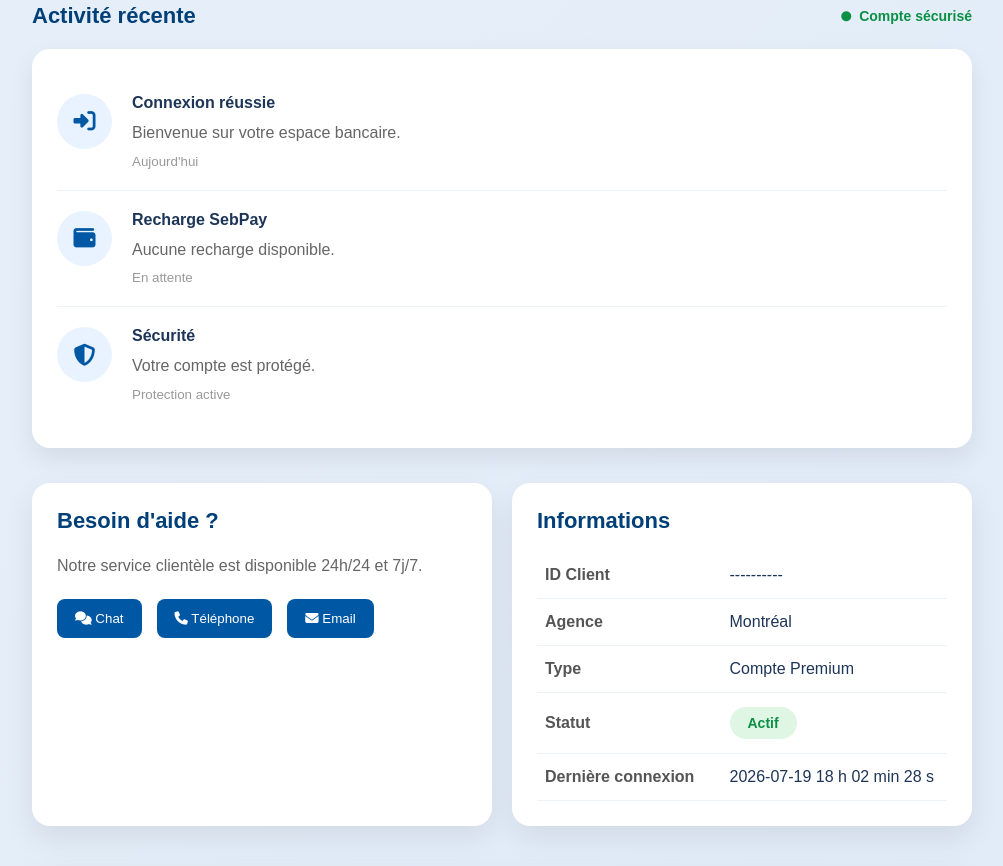
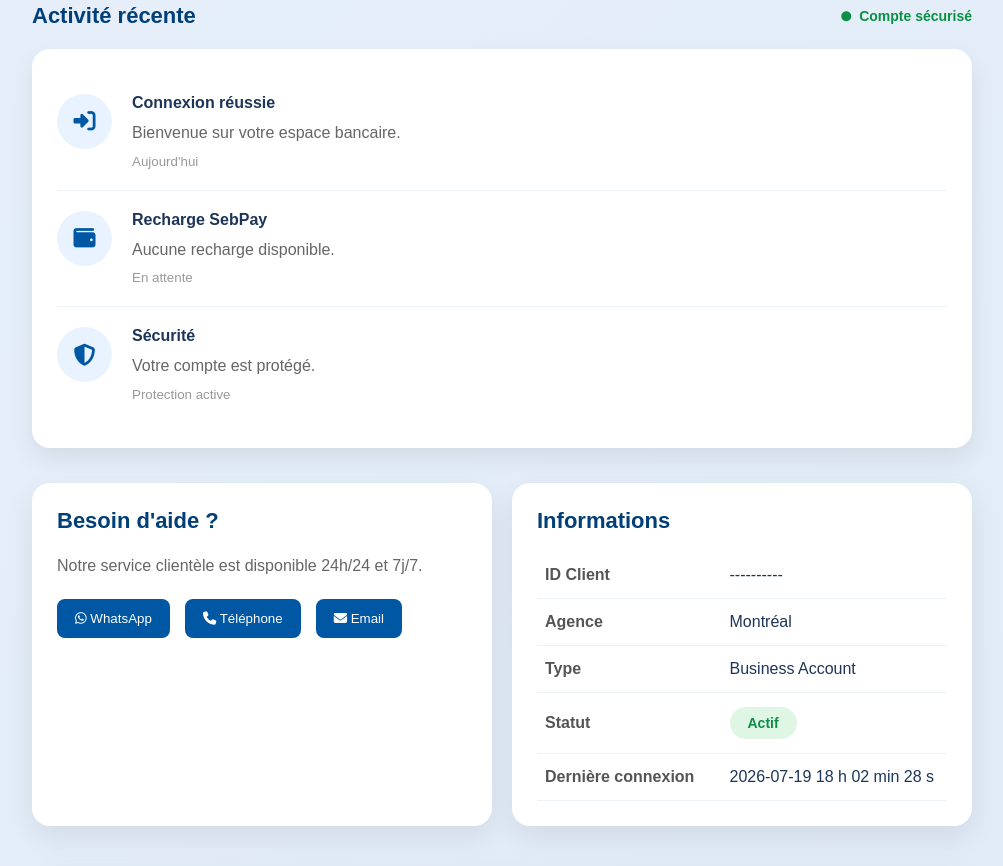
Before and after one commit to royalbankca/canada, a website: page dashboard.html in a window 1280 px wide. Shown: the part 2968-3834 px from the top of the page, without its empty margins (273-1276 px from the left). Drawn offline with Linux system fonts and the light colour scheme.

Commit message:
Update dashboard.html

```diff
--- a/dashboard.html
+++ b/dashboard.html
@@ -457,16 +457,14 @@ Informations personnelles
 <tr>
 
 <td>Type de compte</td>
-
-<td>Compte Premium</td>
+<td id="accountType">Business Account</td>
 
 </tr>
 
 <tr>
 
 <td>Devise</td>
-
-<td>CAD ($)</td>
+<td id="currency">CAD</td>
 
 </tr>
 
@@ -484,10 +482,8 @@ Informations personnelles
 
 <td>
 
-<span class="status active">
-
-Compte vérifié
-
+<span id="accountStatus" class="status active">
+Active
 </span>
 
 </td>
@@ -922,28 +918,19 @@ Notre service clientèle est disponible 24h/24 et 7j/7.
 
 <div class="support-actions">
 
-<button>
-
-<i class="fas fa-comments"></i>
-
-Chat
-
+<button id="btnWhatsapp">
+<i class="fab fa-whatsapp"></i>
+WhatsApp
 </button>
 
-<button>
-
+<button id="btnPhone">
 <i class="fas fa-phone"></i>
-
 Téléphone
-
 </button>
 
-<button>
-
+<button id="btnEmail">
 <i class="fas fa-envelope"></i>
-
 Email
-
 </button>
 
 </div>
@@ -979,8 +966,7 @@ Informations
 <tr>
 
 <td>Type</td>
-
-<td>Compte Premium</td>
+<td id="accountTypeInfo">Business Account</td>
 
 </tr>
 
```
